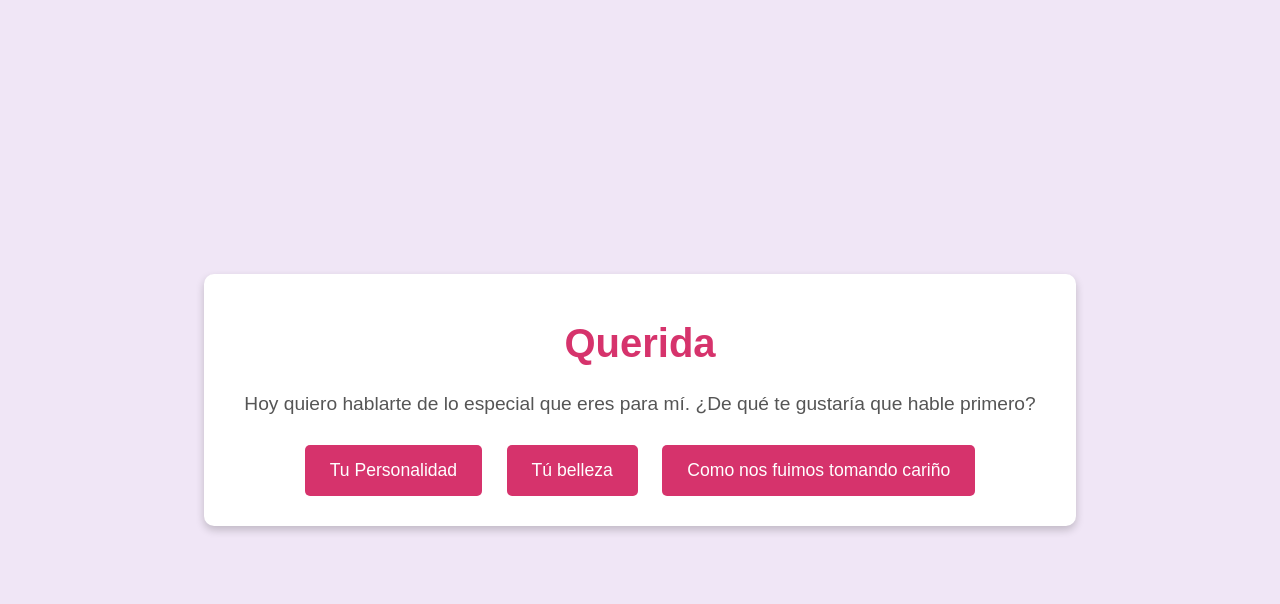
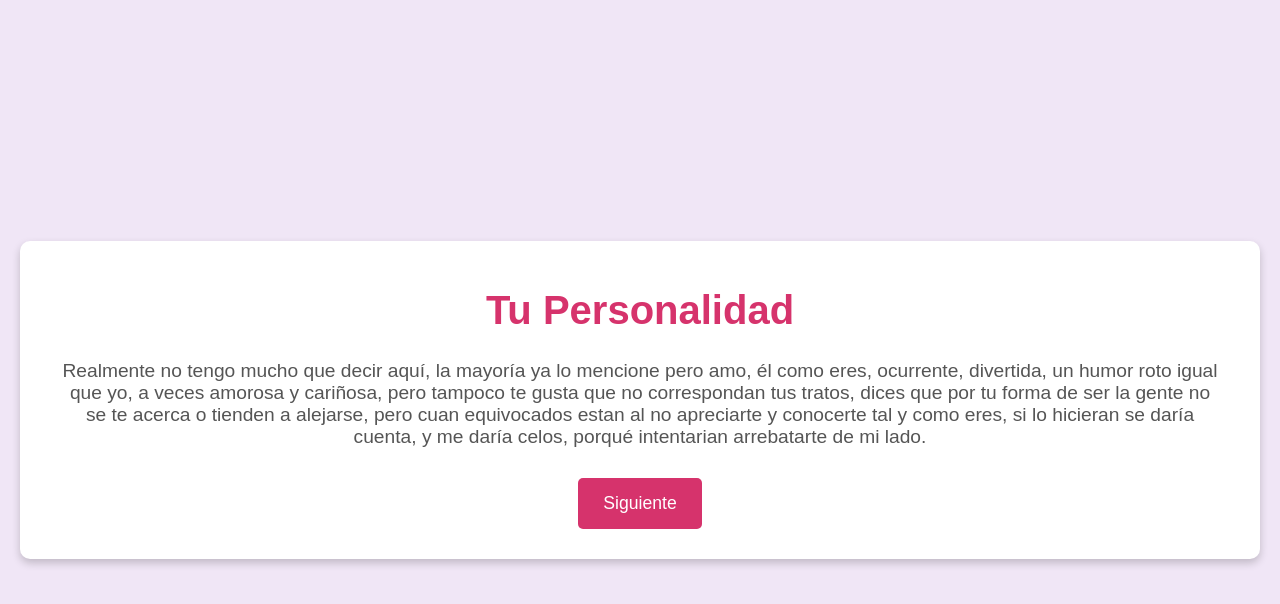
Before and after one commit to Archile23/paratisia, a plain HTML site: page index.html in a window 1280 px wide. Both pictures are taken after a click on the button "Tu Personalidad". Drawn offline with Linux system fonts and the light colour scheme.

Commit message:
Update index.html

```diff
--- a/index.html
+++ b/index.html
@@ -3,7 +3,7 @@
 <head>
     <meta charset="UTF-8">
     <meta name="viewport" content="width=device-width, initial-scale=1.0">
-    <title>Te amo Sia</title>
+    <title>Te amo mucho SIAAA</title>
     <style>
         body {
             display: flex;
@@ -54,20 +54,31 @@
 <body>
     <div class="container">
         <div id="content">
-            <h1>Querida</h1>
+            <h1>Querida SIAA</h1>
             <p>Hoy quiero hablarte de lo especial que eres para mí. ¿De qué te gustaría que hable primero?</p>
             <div class="options">
-                <button class="option-button" onclick="showPart('personality')">Tu Personalidad</button>
-                <button class="option-button" onclick="showPart('beaty')">Tú belleza</button>
-                <button class="option-button" onclick="showPart('memories')">Como nos fuimos tomando cariño</button>
+                <button class="option-button" id="personalityButton">Tu Personalidad</button>
+                <button class="option-button" id="beautyButton">Tu Bondad</button>
+                <button class="option-button" id="memoriesButton">Nuestros Recuerdos</button>
             </div>
         </div>
     </div>
 
     <script>
+        document.getElementById('personalityButton').addEventListener('click', function() {
+            showPart('personality');
+        });
+        document.getElementById('beautyButton').addEventListener('click', function() {
+            showPart('beauty');
+        });
+        document.getElementById('memoriesButton').addEventListener('click', function() {
+            showPart('memories');
+        });
+
         function showPart(part) {
+            console.log('showPart called with part:', part); // Debugging line
             let content = document.getElementById('content');
-            if (part === 'beauty') {
+            if (part === 'personality') {
                 content.innerHTML = `
                     <h1>Tu Personalidad</h1>
                     <p>Realmente no tengo mucho que decir aquí, la mayoría ya lo mencione pero amo, él como eres, ocurrente, divertida, un humor roto igual que yo, a veces amorosa y cariñosa, pero tampoco te gusta que no correspondan tus tratos, dices que por tu forma de ser la gente no se te acerca o tienden a alejarse, pero cuan equivocados estan al no apreciarte y conocerte tal y como eres, si lo hicieran se daría cuenta, y me daría celos, porqué intentarian arrebatarte de mi lado.</p>
@@ -75,7 +86,7 @@
                         <button class="option-button" onclick="showPart('end')">Siguiente</button>
                     </div>
                 `;
-            } else if (part === 'kindness') {
+            } else if (part === 'beauty') {
                 content.innerHTML = `
                     <h1>Tú belleza</h1>
                     <p>Tú belleza, no solo es física también esta dentro de tí, pero si hablamos de belleza física, me gusta de tí, tus ojos, tus labios, tus cejas, tu cabello, y sobre todo esa naricita tuya, que se que es una gran inseguridad, pero realmente se me hace demasiado bonita, y no te acomplejes de como eres, se que no siempre, pero en algún momento lo haces y no me gusta verte así.</p>
```
